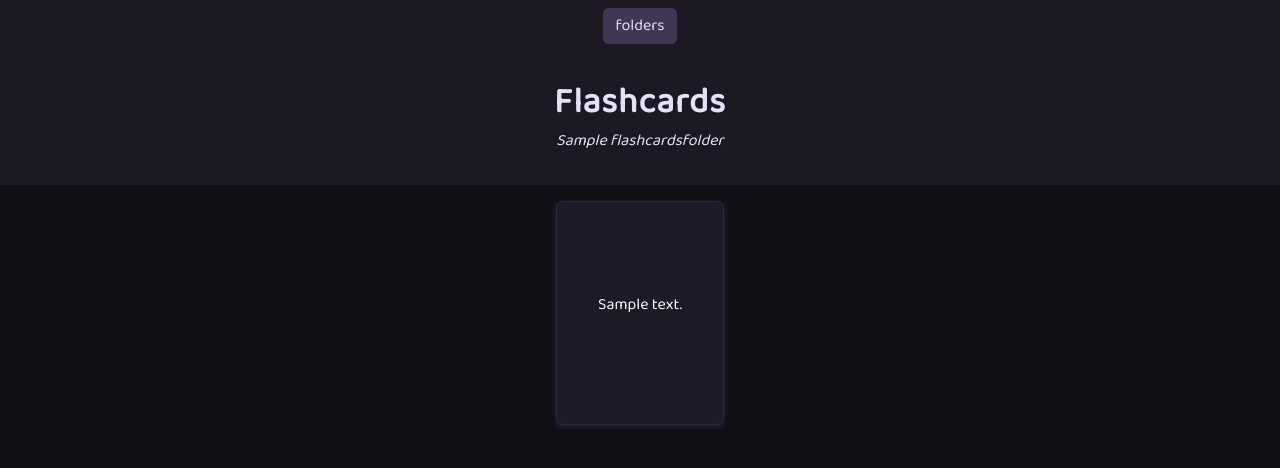
After one commit to Alex-SA1/Efficient-Study-Platform, a Django app: a page that uses website/templates/folder.html in a window 1280 px wide. The commit adds this page. Shown: the top 468 px of the page. Run offline with Django 5.2, Linux system fonts and the light colour scheme; a user stored in the database is signed in; tables that the repository leaves empty hold one stand-in row (values such as "Sample post").

Commit message:
implement flashcards folder page

```diff
--- /dev/null
+++ b/website/static/css/folder.css
@@ -0,0 +1,105 @@
+@import url("https://fonts.googleapis.com/css2?family=Baloo+2&display=swap");
+
+body {
+    font-family: "Baloo 2", cursive;
+    font-size: 16px;
+    color: #e6e0f7;
+    text-rendering: optimizeLegibility;
+    font-weight: initial;
+    background: #110f16;
+}
+
+::-webkit-scrollbar {
+    width: 8px;
+    height: 8px;
+}
+
+::-webkit-scrollbar-track {
+    background: #18151f;
+    padding: 20px;
+}
+
+::-webkit-scrollbar-thumb {
+    background-color: #7c5dfa;
+    border-radius: 10px;
+}
+
+::-webkit-scrollbar-thumb:hover {
+    background-color: #6f4ded;
+}
+
+.header {
+    background-color: #1c1924;
+    padding: 3rem 1rem;
+}
+
+.header .title-text {
+    font-size: 2.2rem;
+    font-weight: 700;
+    letter-spacing: 1px;
+    margin: 0;
+}
+
+.custom-btn {
+    background-color: #3f3753;
+    color: #e6e0f7;
+    border: none;
+}
+
+.custom-btn:hover {
+    background-color: #5a4d72;
+}
+
+.flip-card {
+    width: 12rem;
+    height: 14rem;
+    background-color: transparent;
+    perspective: 1000px;
+    cursor: pointer;
+}
+
+.flip-card-inner {
+    position: relative;
+    width: 100%;
+    height: 100%;
+    transition: transform 0.6s;
+    transform-style: preserve-3d;
+}
+
+.flip-card-text {
+    overflow-y: auto;
+    text-align: center;
+}
+
+.flip-card.flipped .flip-card-inner {
+    transform: rotateY(180deg);
+}
+
+.flip-card-front,
+.flip-card-back {
+    position: absolute;
+    width: 100%;
+    height: 100%;
+    backface-visibility: hidden;
+    border-radius: 0.375rem;
+    border: 1px solid #2c2a36;
+    box-shadow: 0 2px 6px rgba(156, 107, 255, 0.2);
+    color: #f8f9fa;
+}
+
+.flip-card-front {
+    background-color: #1e1b29;
+    z-index: 2;
+}
+
+.flip-card-back {
+    background-color: #2a223a;
+    transform: rotateY(180deg);
+}
+
+@media screen and (max-width: 768px) {
+    .flip-card {
+        width: 10rem;
+        height: 12rem;
+    }
+}
--- /dev/null
+++ b/website/templates/folder.html
@@ -0,0 +1,58 @@
+{% load static %}
+<!doctype html>
+<html lang="en">
+
+<head>
+    <meta charset="utf-8">
+    <meta name="viewport" content="width=device-width, initial-scale=1">
+    <title>Efficient Study</title>
+    <link href="https://cdn.jsdelivr.net/npm/bootstrap@5.3.3/dist/css/bootstrap.min.css" rel="stylesheet"
+        integrity="sha384-QWTKZyjpPEjISv5WaRU9OFeRpok6YctnYmDr5pNlyT2bRjXh0JMhjY6hW+ALEwIH" crossorigin="anonymous">
+
+    <link rel="stylesheet" href="{% static '/css/folder.css' %}">
+</head>
+
+<body>
+    <div class="header w-100 d-flex flex-column align-items-center justify-content-center p-2">
+        <div class="row justify-content-center">
+            <div class="col-auto">
+                <a class="btn custom-btn" href="{% url 'flashcards' %}">folders</a>
+            </div>
+        </div>
+        <br>
+        <div class="title w-50 text-center p-2">
+            <p class="title-text">Flashcards</p>
+            <p><em>{{folder_name}}</em></p>
+        </div>
+    </div>
+    <div class="container p-3">
+        <div class="d-flex row justify-content-center g-4">
+            {% for flashcard in flashcards %}
+            <div class="flip-card col-1" onclick="this.classList.toggle('flipped')">
+                <div class="flip-card-inner">
+                    <div class="flip-card-front p-2 d-flex flex-column justify-content-center align-items-center">
+                        <div class="flip-card-text">
+                            <p class="p-2">{{flashcard.front_side_text}}</p>
+                        </div>
+                    </div>
+
+                    <div class="flip-card-back p-2 d-flex flex-column justify-content-center align-items-center">
+                        <div class="flip-card-text">
+                            <p class="p-2">{{flashcard.back_side_text}}</p>
+                        </div>
+                    </div>
+                </div>
+            </div>
+            {% empty %}
+            <div class="w-100 d-flex justify-content-center">
+                <div class="alert alert-info text-center mt-4 col-6" role="alert"
+                    style="background-color: #1c1924; margin: none; color: #e4e0f3; border: none;">
+                    <i class="bi bi-info-circle"></i> There are no flashcards!
+                </div>
+            </div>
+            {% endfor %}
+        </div>
+    </div>
+</body>
+
+</html>
--- a/website/urls.py
+++ b/website/urls.py
@@ -37,5 +37,6 @@ urlpatterns = [
     path('main/profile/<str:username>', views.profile, name='profile'),
     path('main/flashcards', views.flashcards, name='flashcards'),
     path('main/flashcards/create-flashcard',
-         views.flashcard_create, name='create_flashcard')
+         views.flashcard_create, name='create_flashcard'),
+    path('main/flashcards/folder/<str:folder_name>', views.folder, name='folder')
 ] + static(settings.STATIC_URL, document_root=settings.STATIC_ROOT)
--- a/website/views.py
+++ b/website/views.py
@@ -820,6 +820,7 @@ def flashcards(request):
     return render(request, 'flashcards.html', {'form': form, 'folders': folders})
 
 
+@login_required(login_url='login')
 def flashcard_create(request):
     """
     renders and handles the flashcard creation form
@@ -851,3 +852,25 @@ def flashcard_create(request):
         'folder_names': folder_names,
         'form': form
     })
+
+
+@login_required(login_url='login')
+def folder(request, folder_name):
+    """
+    renders a flashcards folder page
+    """
+
+    try:
+        folder = FlashcardsFolder.objects.get(
+            user=request.user, name=folder_name)
+    except:
+        messages.error(
+            request, "The folder that you are trying to access either doesn't exists or belongs to another user!")
+        return render(request, '404.html')
+
+    flashcards = Flashcard.objects.filter(user=request.user, folder=folder)
+
+    return render(request, 'folder.html', {
+        'folder_name': folder_name,
+        'flashcards': flashcards
+    })
```
Also changed, not shown: website/templates/flashcards.html (+10 -1 lines).
